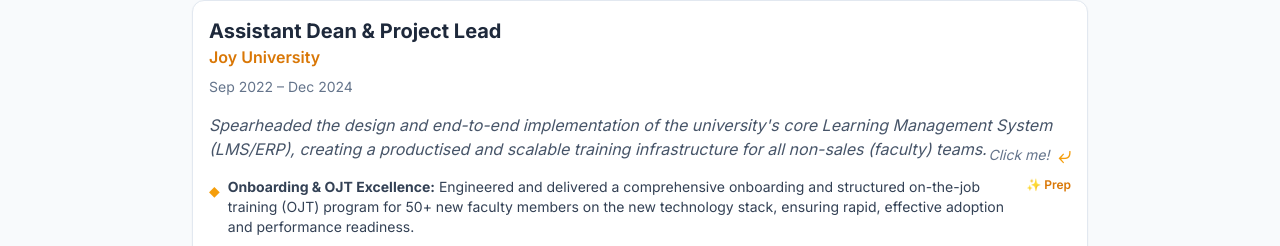
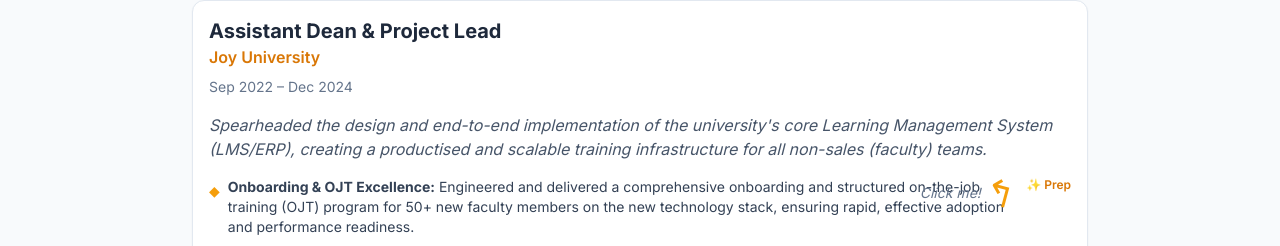
Before and after one commit to karthikalsakani/karthikalsakani.github.io, a plain HTML site: page index.html in a window 1280 px wide. Shown: the part 1248-1494 px from the top of the page. Drawn offline with nearby package versions, Linux system fonts and the light colour scheme.

Commit message:
Update index.html

```diff
--- a/index.html
+++ b/index.html
@@ -100,13 +100,6 @@
         }
         .demo-container.open {
             max-height: 1000px; /* Adjust as needed */
-        }
-        .curved-arrow {
-            position: relative;
-            display: inline-block;
-            color: #f59e0b;
-            font-size: 1.5rem;
-            transform: rotate(10deg);
         }
     </style>
 </head>
@@ -383,9 +376,9 @@
                                     <span class="flex-1">${point}</span>
                                     <button class="generate-interview-btn ml-2 text-xs text-amber-600 hover:text-amber-800 font-semibold" title="Generate Interview Question">✨ Prep</button>
                                     ${index === 0 && activeExperienceTab === 0 ? `
-                                        <div class="absolute right-0 -top-8 hidden md:flex items-center">
+                                        <div class="absolute right-14 -top-1 hidden md:flex items-center pointer-events-none">
                                             <span class="text-slate-500 text-sm italic whitespace-nowrap">Click me!</span>
-                                            <div class="curved-arrow ml-2 -scale-x-100">⤷</div>
+                                            <div class="text-amber-500 text-4xl ml-1" style="transform: rotate(15deg) scaleX(-1);">↱</div>
                                         </div>
                                     ` : ''}
                                 </li>
```
